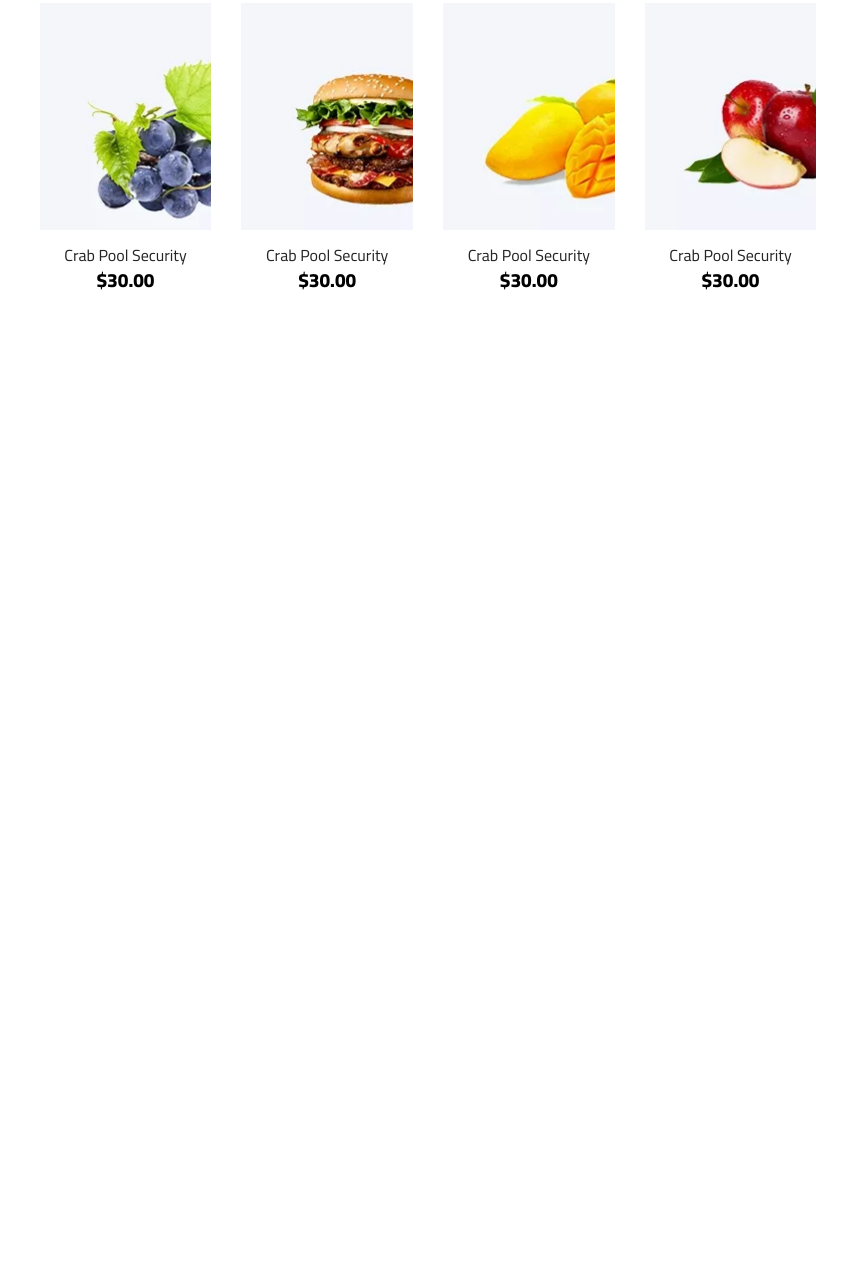
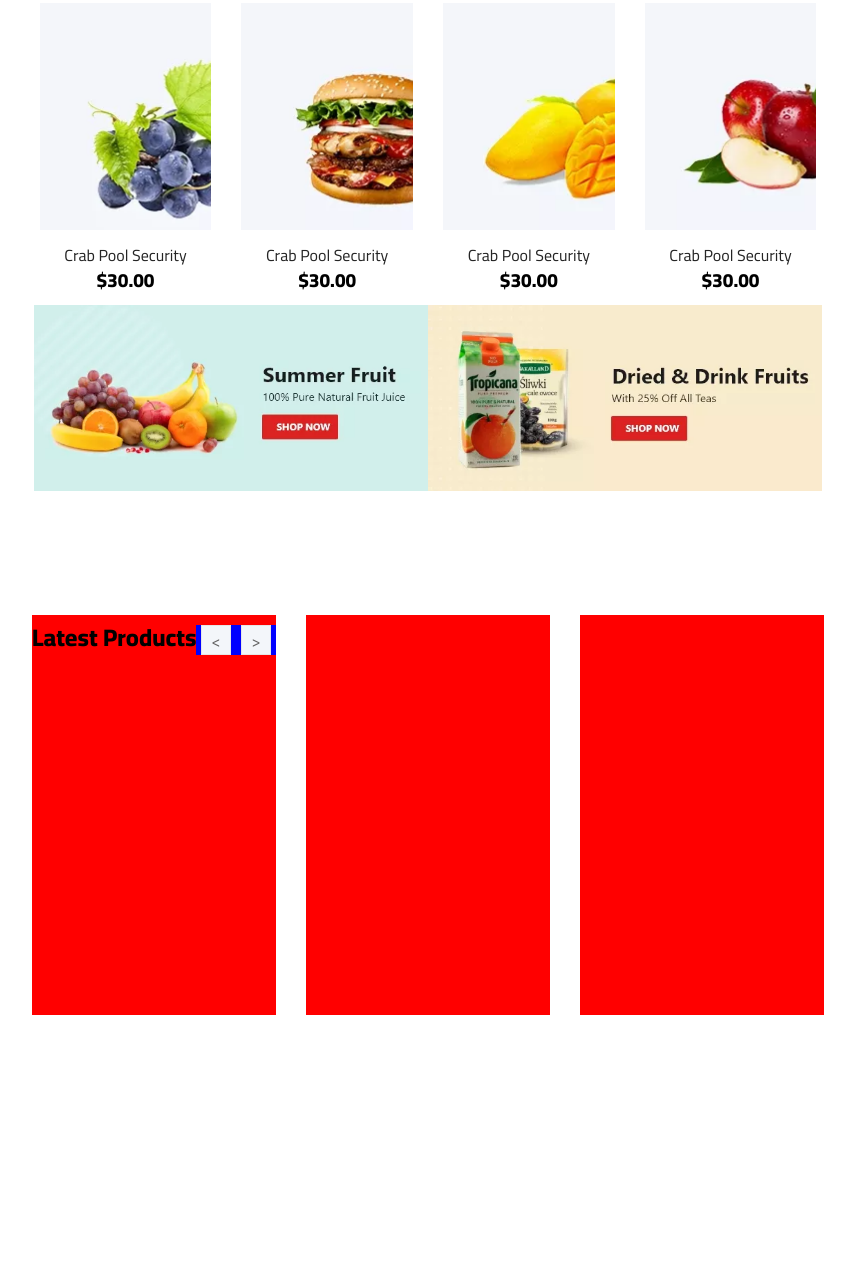
Before and after one commit to LksDS/html-css-Ogani-Template, a plain HTML site: page index.html in a window 1280 px wide. Shown: the part 1539-2800 px from the top of the page, without its empty margins (212-1067 px from the left). Before the commit the page ends 1844 px from the top, so only its background shows below. Drawn offline with Linux system fonts and the light colour scheme.

Commit message:
Product list pattern  under development

```diff
--- a/home.css
+++ b/home.css
@@ -16,7 +16,7 @@ main{
 }
 
 #logo{
-    padding-left: 35px;
+    padding-left: 45px;
     grid-column: 2;
     display: flex;
     align-items: center;
@@ -113,7 +113,7 @@ main{
 #departments{
     grid-column: 2;
     grid-row: 2/4;
-    padding-left: 35px;
+    padding-left: 45px;
 }
 #departments > #departments-btn{
     width: 100%;
@@ -502,3 +502,68 @@ grid-column: 4;
     font-weight: 800;
     line-height: 20px;
 }
+.container{
+    width: 100%;
+    height: 280px;
+    display: grid;
+    grid-template-columns: 1.22fr 3.9fr 1.22fr;
+    margin-bottom: 30px;
+}
+.row{
+    height: 100%;
+    width: 100%;
+    grid-column: 2;
+    display: flex;
+    justify-content: space-between;
+}
+.row>div>img{
+    width: 100%;
+}
+.prod-ranking-list{
+    display: grid;
+    grid-template-columns: 1.3fr 1.3fr 30px 1.3fr 30px 1.3fr 1.3fr;
+}
+.prod-rank{
+    height: 400px;
+    background-color: red;
+}
+#latest-products{
+    grid-column: 2;
+}
+#top-rated-products{
+    grid-column: 4;
+}
+#review-products{
+    grid-column: 6;
+}
+.prod-ranking-name-section{
+    position: relative;
+}
+.prod-ranking-name-section>h4{
+    font-size: 1.5rem;
+    font-weight: 800;
+    margin-bottom: 20px;
+}
+.prod-nav-button-container{
+    position: absolute;
+    display: flex;
+    justify-content: space-around;
+    width: 80px;
+    background-color: blue;
+    top: 10px;
+    left: 100%;
+    transform: translate(-100%,0);
+}
+.prod-nav-button-container>button{
+    width: 30px;
+    height: 30px;
+    background-color: #F3F6FA;
+    border-radius: 0;
+    outline: 0;
+    border: 1px solid #e6e6e6;
+
+}
+.prod-nav-button-container>button>span{
+    color: #636363;
+    font-size: 1rem;
+}
--- a/index.html
+++ b/index.html
@@ -510,6 +510,51 @@
                 </div>
             </div>
         </section>
+        <div class="container">
+            <div class="row">
+                <div>
+                    <img src="img/Banner/banner-1.jpg.webp" alt="">
+                </div>
+                <div>
+                    <img src="img/Banner/banner-2.jpg.webp" alt="">
+                </div>
+            </div>
+        </div>
+        <div class="prod-ranking-list">
+            <div class="prod-rank" id="latest-products">
+                <div class="prod-ranking-name-section">
+                    <h4>Latest Products</h4>
+                    <div class="prod-nav-button-container">
+                        <button class="pointer">
+                            <span>
+                                &lt;
+                            </span>
+                        </button>
+                        <button class="pointer">
+                            <span>
+                                &gt;
+                            </span>
+                        </button>
+                    </div>
+                </div>
+                <div class="prod-ranking-container">
+                    <div class="container">
 
+                    </div>
+                    <div class="container">
+
+                    </div>
+                    <div class="container">
+
+                    </div>
+                </div>
+            </div>
+            <div class="prod-rank" id="top-rated-products">
+
+            </div>
+            <div class="prod-rank" id="review-products">
+
+            </div>
+        </div>
 </body>
 </html>
```
Also changed, not shown: img/Banner/banner-1.jpg.webp (added), img/Banner/banner-2.jpg.webp (added).
